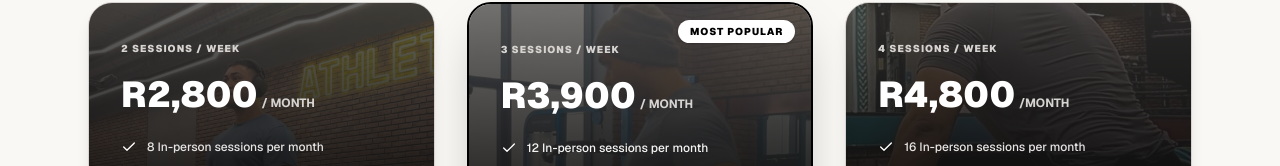
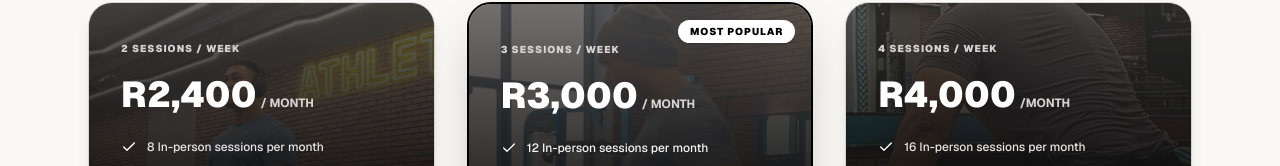
Before and after one commit to GoosainM/align365, a Next.js app: page /packages in a window 1280 px wide. Shown: the part 749-915 px from the top of the page. Built offline with nearby package versions, Linux system fonts and the light colour scheme.

Commit message:
Update online and in-person coaching package pricing

```diff
--- a/src/app/packages/page.tsx
+++ b/src/app/packages/page.tsx
@@ -131,7 +131,7 @@ export default function PackagesPage() {
                     <span className="text-[10px] font-black uppercase tracking-widest text-stone-300">2 Sessions / Week</span>
                     <h3 className="text-2xl font-black uppercase text-white mt-1"></h3>
                     <div className="mt-4 flex items-baseline gap-1">
-                      <span className="text-4xl font-black text-white">R2,800</span>
+                      <span className="text-4xl font-black text-white">R2,400</span>
                       <span className="text-xs text-stone-300 font-bold uppercase">/ month</span>
                     </div>
                   </div>
@@ -177,7 +177,7 @@ export default function PackagesPage() {
                     <span className="text-[10px] font-black uppercase tracking-widest text-stone-300">3 Sessions / Week</span>
                     <h3 className="text-2xl font-black uppercase text-white mt-1"></h3>
                     <div className="mt-4 flex items-baseline gap-1">
-                      <span className="text-4xl font-black text-white">R3,900</span>
+                      <span className="text-4xl font-black text-white">R3,000</span>
                       <span className="text-xs text-stone-300 font-bold uppercase">/ month</span>
                     </div>
                   </div>
@@ -219,7 +219,7 @@ export default function PackagesPage() {
                     <span className="text-[10px] font-black uppercase tracking-widest text-stone-300">4 Sessions / Week</span>
                     <h3 className="text-2xl font-black uppercase text-white mt-1"></h3>
                     <div className="mt-4 flex items-baseline gap-1">
-                      <span className="text-4xl font-black text-white">R4,800</span>
+                      <span className="text-4xl font-black text-white">R4,000</span>
                       <span className="text-xs text-stone-300 font-bold uppercase">/month</span>
                     </div>
                   </div>
@@ -277,7 +277,7 @@ export default function PackagesPage() {
                     </span>
                     <h3 className="text-2xl font-black uppercase text-white mt-3">Monthly</h3>
                     <div className="mt-4 flex items-baseline gap-1">
-                      <span className="text-4xl font-black text-white">R1,200</span>
+                      <span className="text-4xl font-black text-white">R1,000</span>
                       <span className="text-xs text-stone-300 font-bold uppercase">/ month</span>
                     </div>
                   </div>
@@ -323,7 +323,7 @@ export default function PackagesPage() {
                     <span className="text-[10px] font-black uppercase tracking-widest text-stone-300">Full Commitment</span>
                     <h3 className="text-2xl font-black uppercase text-white mt-3">12 Weeks</h3>
                     <div className="mt-4 flex items-baseline gap-1">
-                      <span className="text-4xl font-black text-white">R2,100</span>
+                      <span className="text-4xl font-black text-white">R1,700</span>
                       <span className="text-xs text-stone-300 font-bold uppercase">once off</span>
                     </div>
                   </div>
```
